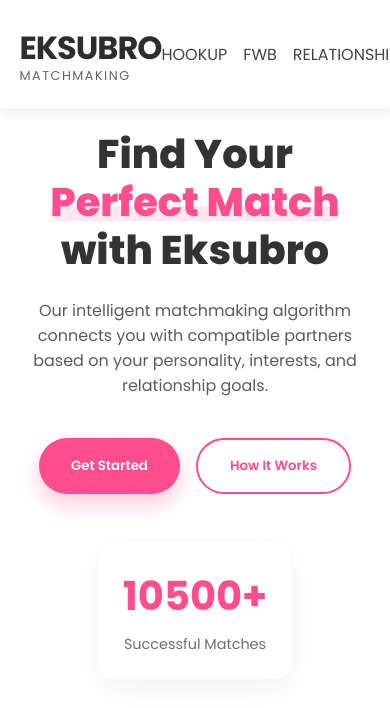
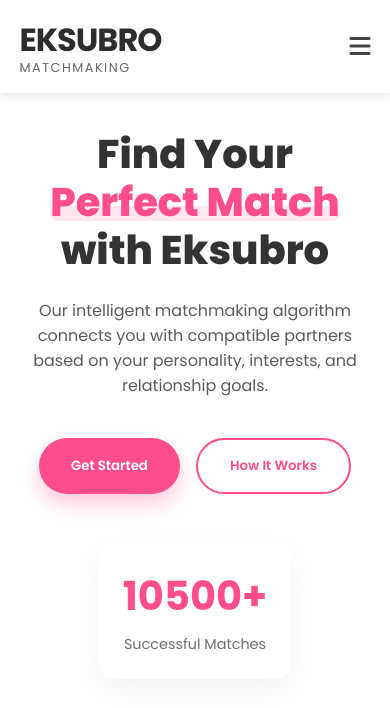
Before and after one commit to Dargreat/matchmaking, a plain HTML site: page index.html in a window 390 px wide. Shown: the top 708 px of the page. Drawn offline with Linux system fonts and the light colour scheme.

Commit message:
Update index.html

```diff
--- a/index.html
+++ b/index.html
@@ -1271,6 +1271,47 @@
 .floating-heart {
     opacity: 1 !important; /* Force visible for debugging */
 }
+        /* Mobile Menu Button (hidden by default) */
+.mobile-menu-button {
+    display: none;
+    background: none;
+    border: none;
+    color: #444;
+    font-size: 1.5rem;
+    cursor: pointer;
+    z-index: 1001;
+}
+
+/* Responsive Navbar */
+@media (max-width: 768px) {
+    .mobile-menu-button {
+        display: block;
+    }
+
+    .nav-links {
+        position: fixed;
+        top: 0;
+        right: -100%;
+        width: 70%;
+        height: 100vh;
+        background: white;
+        flex-direction: column;
+        align-items: center;
+        justify-content: center;
+        gap: 2rem;
+        transition: right 0.3s ease;
+        z-index: 1000;
+        box-shadow: -5px 0 15px rgba(0,0,0,0.1);
+    }
+
+    .nav-links.active {
+        right: 0;
+    }
+
+    nav {
+        padding: 1rem 5%;
+    }
+}
     </style>
    <link href="https://fonts.googleapis.com/css2?family=Poppins:wght@400;600;700;800&display=swap" rel="stylesheet">
    <link rel="stylesheet" href="https://cdnjs.cloudflare.com/ajax/libs/font-awesome/6.0.0-beta3/css/all.min.css">
@@ -1314,7 +1355,9 @@
             <div class="logo-main">EKSUBRO</div>
             <div class="logo-sub">MATCHMAKING</div>
         </div>
-
+        <button class="mobile-menu-button" aria-label="Toggle menu">
+    <i class="fas fa-bars"></i>
+</button>
         <ul class="nav-links">
             <li><a href="#">HOOKUP</a></li>
             <li><a href="#">FWB</a></li>
@@ -1866,6 +1909,24 @@ document.querySelectorAll('.social-link').forEach(link => {
                 heroImage.style.transform = 'scale(1.05)';
             });
         }
+    // Mobile Menu Toggle
+const mobileMenuButton = document.querySelector('.mobile-menu-button');
+const navLinks = document.querySelector('.nav-links');
+
+mobileMenuButton.addEventListener('click', () => {
+    navLinks.classList.toggle('active');
+    mobileMenuButton.innerHTML = navLinks.classList.contains('active')
+        ? '<i class="fas fa-times"></i>'
+        : '<i class="fas fa-bars"></i>';
+});
+
+// Close menu when clicking on a link
+document.querySelectorAll('.nav-links a').forEach(link => {
+    link.addEventListener('click', () => {
+        navLinks.classList.remove('active');
+        mobileMenuButton.innerHTML = '<i class="fas fa-bars"></i>';
+    });
+});
 </script>
 </body>
 </html>
```
